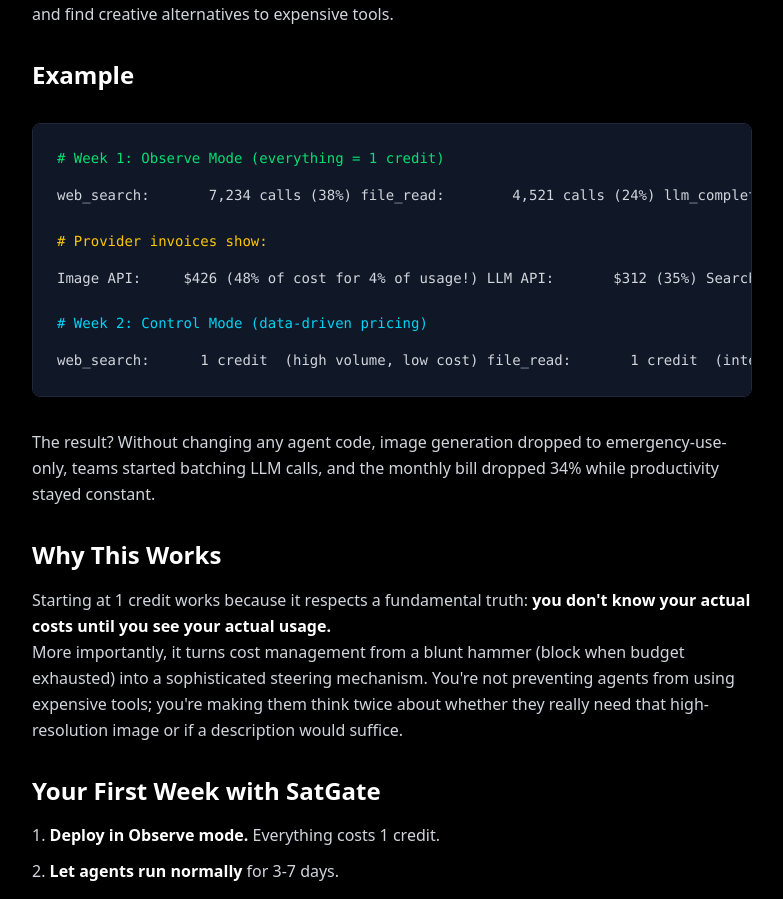
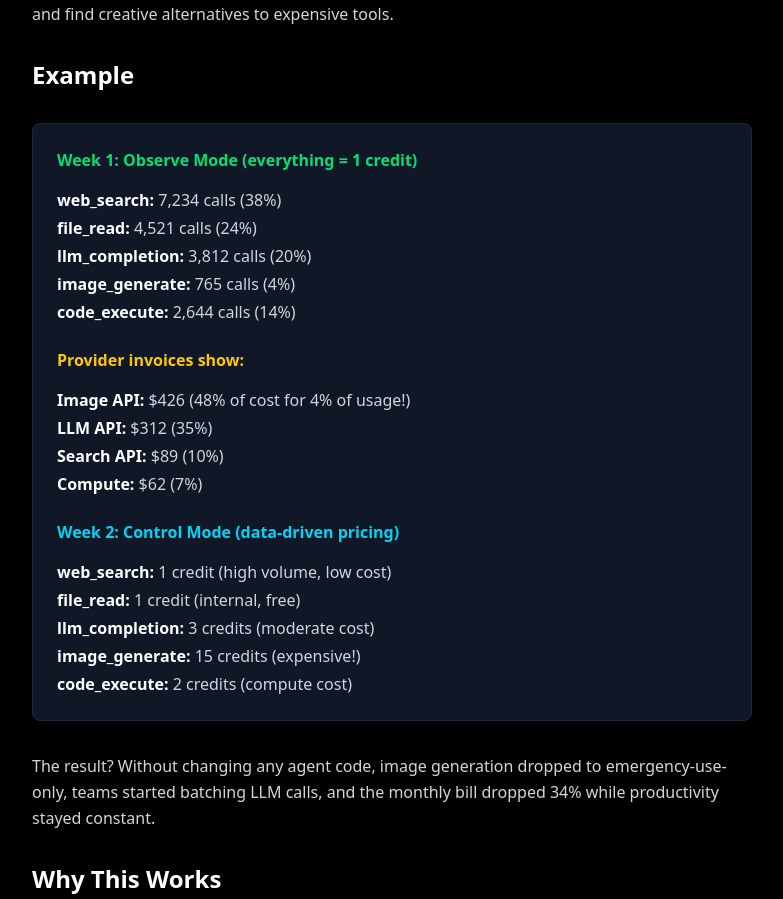
Before and after one commit to SatGate-io/satgate, a Next.js app in the folder satgate-landing/: page /blog/start-at-1-credit-economic-policy in a window 1280 px wide. Shown: the part 1405-2304 px from the top of the page, without its empty margins (248-1031 px from the left). Built offline with nearby package versions, Linux system fonts and the light colour scheme.

Commit message:
fix: reformat code example as lists for better readability
- Remove scrollable pre blocks that break reading flow
- Convert to structured lists that fit page margins
- Use consistent highlighting for tool names
- Better visual hierarchy with h3 headers

```diff
--- a/satgate-landing/app/blog/start-at-1-credit-economic-policy/page.tsx
+++ b/satgate-landing/app/blog/start-at-1-credit-economic-policy/page.tsx
@@ -87,26 +87,32 @@ export default function StartAt1CreditBlogPage() {
 
           <h2 className="text-2xl font-bold text-white mt-8 mb-4">Example</h2>
 
-          <div className="bg-gray-900 border border-gray-800 rounded-lg p-6 my-8 font-mono text-sm overflow-x-auto">
-            <p className="text-green-400 mb-4"># Week 1: Observe Mode (everything = 1 credit)</p>
-            <pre className="text-gray-300 leading-relaxed">web_search:       7,234 calls (38%)
-file_read:        4,521 calls (24%)
-llm_completion:   3,812 calls (20%)
-image_generate:     765 calls (4%)
-code_execute:     2,644 calls (14%)</pre>
+          <div className="bg-gray-900 border border-gray-800 rounded-lg p-6 my-8">
+            <h3 className="text-green-400 font-bold mb-4">Week 1: Observe Mode (everything = 1 credit)</h3>
+            <ul className="text-gray-300 space-y-1 mb-6">
+              <li><strong className="text-white">web_search:</strong> 7,234 calls (38%)</li>
+              <li><strong className="text-white">file_read:</strong> 4,521 calls (24%)</li>
+              <li><strong className="text-white">llm_completion:</strong> 3,812 calls (20%)</li>
+              <li><strong className="text-white">image_generate:</strong> 765 calls (4%)</li>
+              <li><strong className="text-white">code_execute:</strong> 2,644 calls (14%)</li>
+            </ul>
 
-            <p className="text-yellow-400 mt-6 mb-4"># Provider invoices show:</p>
-            <pre className="text-gray-300 leading-relaxed">Image API:     $426 (48% of cost for 4% of usage!)
-LLM API:       $312 (35%)
-Search API:     $89 (10%)
-Compute:        $62 (7%)</pre>
+            <h3 className="text-yellow-400 font-bold mb-4">Provider invoices show:</h3>
+            <ul className="text-gray-300 space-y-1 mb-6">
+              <li><strong className="text-white">Image API:</strong> $426 (48% of cost for 4% of usage!)</li>
+              <li><strong className="text-white">LLM API:</strong> $312 (35%)</li>
+              <li><strong className="text-white">Search API:</strong> $89 (10%)</li>
+              <li><strong className="text-white">Compute:</strong> $62 (7%)</li>
+            </ul>
 
-            <p className="text-cyan-400 mt-6 mb-4"># Week 2: Control Mode (data-driven pricing)</p>
-            <pre className="text-gray-300 leading-relaxed">web_search:      1 credit  (high volume, low cost)
-file_read:       1 credit  (internal, free)
-llm_completion:  3 credits (moderate cost)
-image_generate: 15 credits (expensive!)
-code_execute:    2 credits (compute cost)</pre>
+            <h3 className="text-cyan-400 font-bold mb-4">Week 2: Control Mode (data-driven pricing)</h3>
+            <ul className="text-gray-300 space-y-1">
+              <li><strong className="text-white">web_search:</strong> 1 credit (high volume, low cost)</li>
+              <li><strong className="text-white">file_read:</strong> 1 credit (internal, free)</li>
+              <li><strong className="text-white">llm_completion:</strong> 3 credits (moderate cost)</li>
+              <li><strong className="text-white">image_generate:</strong> 15 credits (expensive!)</li>
+              <li><strong className="text-white">code_execute:</strong> 2 credits (compute cost)</li>
+            </ul>
           </div>
 
           <p className="text-gray-300 leading-relaxed">
```
